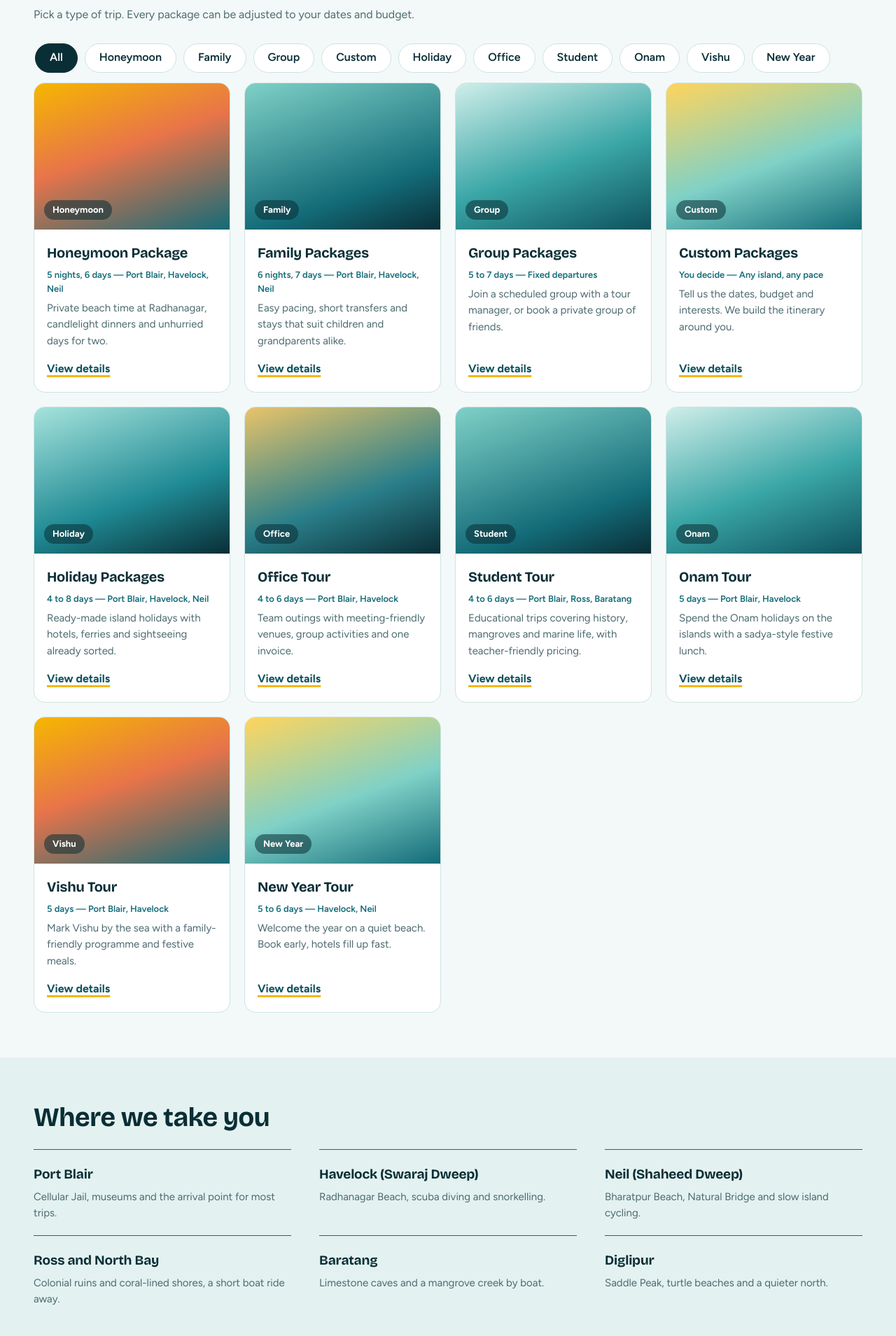
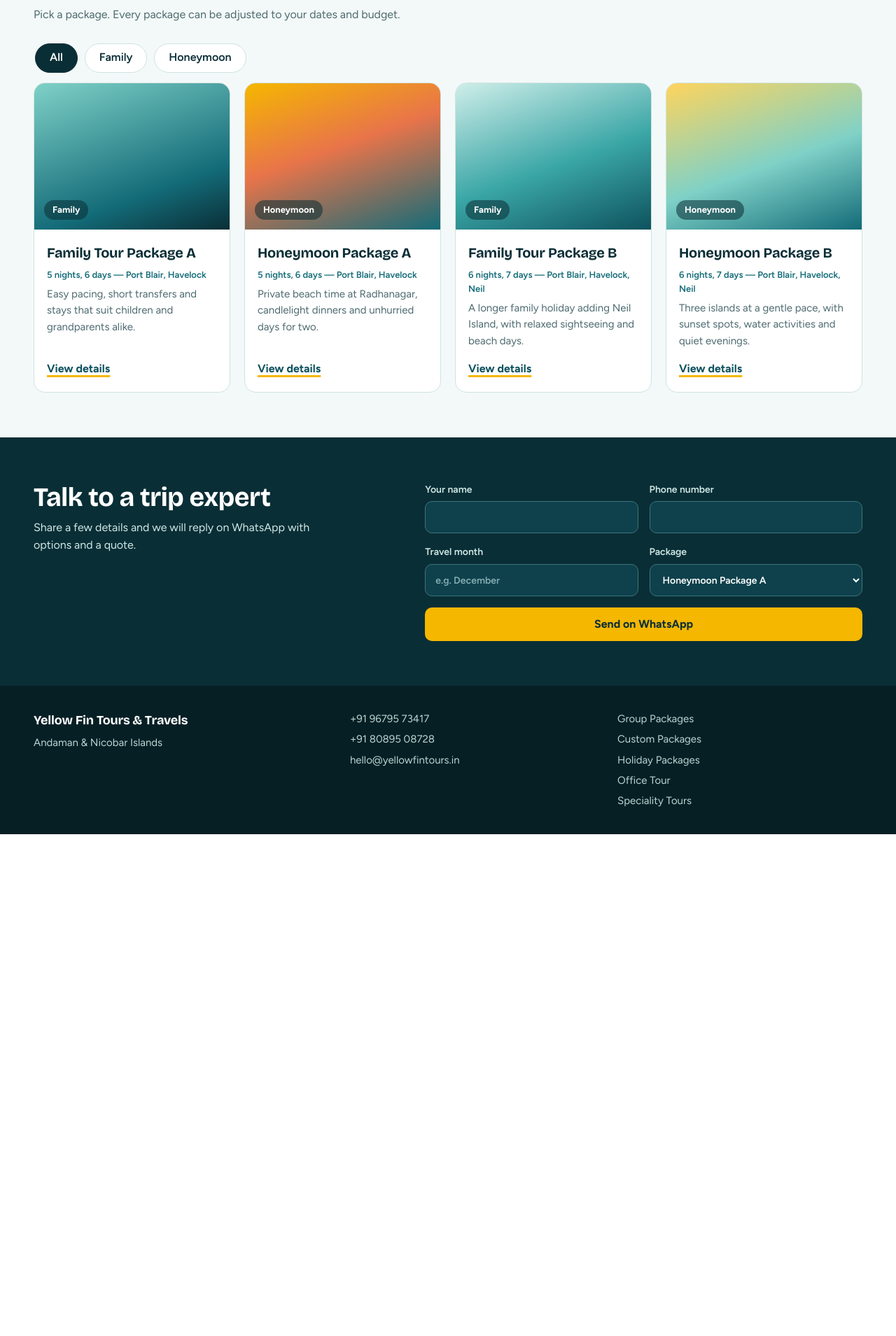
Before and after one commit to shanoopthikkodi19/yellowfintours, a Next.js app: page / in a window 1280 px wide. Shown: the part 811-2720 px from the top of the page at 70% size. After the commit the page ends 2003 px from the top, so only its background shows below. Built offline with nearby package versions, Linux system fonts and the light colour scheme.

Commit message:
home page changed

```diff
--- a/app/page.tsx
+++ b/app/page.tsx
@@ -7,45 +7,23 @@ import { BRAND } from "./site-data";
 
 
 /* ---------- EDIT THESE ---------- */
-const FILTERS = ["All", "Honeymoon", "Family", "Group", "Custom", "Holiday", "Office", "Student", "Onam", "Vishu", "New Year"];
+const FILTERS = ["All", "Family", "Honeymoon"];
 
 type Pkg = { cat: string; title: string; href: string; length: string; route: string; blurb: string; tone: number };
 
 // Sample content: replace durations, routes and wording with your real itineraries.
 const PACKAGES: Pkg[] = [
-  { cat: "Honeymoon", title: "Honeymoon Package", href: "/honeymoon-package", length: "5 nights, 6 days", route: "Port Blair, Havelock, Neil", blurb: "Private beach time at Radhanagar, candlelight dinners and unhurried days for two.", tone: 0 },
-  { cat: "Family", title: "Family Packages", href: "/family-packages", length: "6 nights, 7 days", route: "Port Blair, Havelock, Neil", blurb: "Easy pacing, short transfers and stays that suit children and grandparents alike.", tone: 1 },
-  { cat: "Group", title: "Group Packages", href: "/group-packages", length: "5 to 7 days", route: "Fixed departures", blurb: "Join a scheduled group with a tour manager, or book a private group of friends.", tone: 2 },
-  { cat: "Custom", title: "Custom Packages", href: "/custom-packages", length: "You decide", route: "Any island, any pace", blurb: "Tell us the dates, budget and interests. We build the itinerary around you.", tone: 3 },
-  { cat: "Holiday", title: "Holiday Packages", href: "/holiday-packages", length: "4 to 8 days", route: "Port Blair, Havelock, Neil", blurb: "Ready-made island holidays with hotels, ferries and sightseeing already sorted.", tone: 4 },
-  { cat: "Office", title: "Office Tour", href: "/office-tour", length: "4 to 6 days", route: "Port Blair, Havelock", blurb: "Team outings with meeting-friendly venues, group activities and one invoice.", tone: 5 },
-  { cat: "Student", title: "Student Tour", href: "/speciality-tours/student", length: "4 to 6 days", route: "Port Blair, Ross, Baratang", blurb: "Educational trips covering history, mangroves and marine life, with teacher-friendly pricing.", tone: 1 },
-  { cat: "Onam", title: "Onam Tour", href: "/speciality-tours/onam", length: "5 days", route: "Port Blair, Havelock", blurb: "Spend the Onam holidays on the islands with a sadya-style festive lunch.", tone: 2 },
-  { cat: "Vishu", title: "Vishu Tour", href: "/speciality-tours/vishu", length: "5 days", route: "Port Blair, Havelock", blurb: "Mark Vishu by the sea with a family-friendly programme and festive meals.", tone: 0 },
-  { cat: "New Year", title: "New Year Tour", href: "/speciality-tours/new-year", length: "5 to 6 days", route: "Havelock, Neil", blurb: "Welcome the year on a quiet beach. Book early, hotels fill up fast.", tone: 3 },
-];
-
-const PLACES = [
-  { name: "Port Blair", note: "Cellular Jail, museums and the arrival point for most trips." },
-  { name: "Havelock (Swaraj Dweep)", note: "Radhanagar Beach, scuba diving and snorkelling." },
-  { name: "Neil (Shaheed Dweep)", note: "Bharatpur Beach, Natural Bridge and slow island cycling." },
-  { name: "Ross and North Bay", note: "Colonial ruins and coral-lined shores, a short boat ride away." },
-  { name: "Baratang", note: "Limestone caves and a mangrove creek by boat." },
-  { name: "Diglipur", note: "Saddle Peak, turtle beaches and a quieter north." },
-];
-
-// Sample reviews: swap for real customer feedback before going live.
-const REVIEWS = [
-  { name: "Guest name", trip: "Honeymoon Package", text: "Replace this with a real review from a honeymoon guest." },
-  { name: "Guest name", trip: "Family Packages", text: "Replace this with a real review from a family traveller." },
-  { name: "Guest name", trip: "Onam Tour", text: "Replace this with a real review from a festival group." },
+  { cat: "Family", title: "Family Tour Package A", href: "/family-tour-package-a", length: "5 nights, 6 days", route: "Port Blair, Havelock", blurb: "Easy pacing, short transfers and stays that suit children and grandparents alike.", tone: 1 },
+  { cat: "Honeymoon", title: "Honeymoon Package A", href: "/honeymoon-package-a", length: "5 nights, 6 days", route: "Port Blair, Havelock", blurb: "Private beach time at Radhanagar, candlelight dinners and unhurried days for two.", tone: 0 },
+  { cat: "Family", title: "Family Tour Package B", href: "/family-tour-package-b", length: "6 nights, 7 days", route: "Port Blair, Havelock, Neil", blurb: "A longer family holiday adding Neil Island, with relaxed sightseeing and beach days.", tone: 2 },
+  { cat: "Honeymoon", title: "Honeymoon Package B", href: "/honeymoon-package-b", length: "6 nights, 7 days", route: "Port Blair, Havelock, Neil", blurb: "Three islands at a gentle pace, with sunset spots, water activities and quiet evenings.", tone: 3 },
 ];
 /* -------------------------------- */
 
 export default function Home() {
   const [filter, setFilter] = useState("All");
   const [query, setQuery] = useState("");
-  const [form, setForm] = useState({ name: "", phone: "", month: "", interest: "Honeymoon Package" });
+  const [form, setForm] = useState({ name: "", phone: "", month: "", interest: "Honeymoon Package A" });
 
   const shown = useMemo(() => {
     const q = query.trim().toLowerCase();
@@ -68,7 +46,7 @@ export default function Home() {
             <h1 className="yf-display">Island holidays, planned on the islands.</h1>
             <p>
               Yellow Fin Tours and Travels arranges stays, ferries, sightseeing and activities across the
-              Andaman and Nicobar Islands, for couples, families, offices, schools and groups.
+              Andaman and Nicobar Islands.
             </p>
             <div className="yf-hero-actions">
               <a href="#packages" className="yf-btn-primary">See packages</a>
@@ -81,7 +59,7 @@ export default function Home() {
         <section id="packages" className="yf-section">
           <div className="yf-section-head">
             <h2 className="yf-display">Choose how you want to travel</h2>
-            <p>Pick a type of trip. Every package can be adjusted to your dates and budget.</p>
+            <p>Pick a package. Every package can be adjusted to your dates and budget.</p>
           </div>
 
           <div className="yf-chips" role="tablist" aria-label="Package type">
@@ -100,7 +78,7 @@ export default function Home() {
 
           {shown.length === 0 ? (
             <p className="yf-empty">
-              No package matches "{query}". Clear the search, or <a href="#enquire">ask us for a custom plan</a>.
+              No package matches "{query}". Clear the search, or <a href="#enquire">talk to us</a>.
             </p>
           ) : (
             <ul className="yf-grid">
@@ -120,38 +98,6 @@ export default function Home() {
               ))}
             </ul>
           )}
-        </section>
-
-        {/* ---------- Places ---------- */}
-        <section className={`yf-section yf-places`}>
-          <div className="yf-section-head">
-            <h2 className="yf-display">Where we take you</h2>
-          </div>
-          <ul className="yf-place-list">
-            {PLACES.map((p) => (
-              <li key={p.name}>
-                <h3 className="yf-display">{p.name}</h3>
-                <p>{p.note}</p>
-              </li>
-            ))}
-          </ul>
-        </section>
-
-        {/* ---------- Reviews ---------- */}
-        <section className="yf-section">
-          <div className="yf-section-head">
-            <h2 className="yf-display">What our travellers say</h2>
-            <p>Customer satisfaction is our main goal.</p>
-          </div>
-          <ul className="yf-reviews">
-            {REVIEWS.map((r, i) => (
-              <li key={i}>
-                <p className="yf-stars" aria-label="5 out of 5">★★★★★ <span>5.0</span></p>
-                <p>{r.text}</p>
-                <p className="yf-who"><strong>{r.name}</strong>, {r.trip}</p>
-              </li>
-            ))}
-          </ul>
         </section>
 
         {/* ---------- Enquiry ---------- */}
@@ -174,7 +120,7 @@ export default function Home() {
               <input value={form.month} onChange={(e) => setForm({ ...form, month: e.target.value })} placeholder="e.g. December" />
             </label>
             <label>
-              Trip type
+              Package
               <select value={form.interest} onChange={(e) => setForm({ ...form, interest: e.target.value })}>
                 {PACKAGES.map((p) => (
                   <option key={p.title}>{p.title}</option>
```
